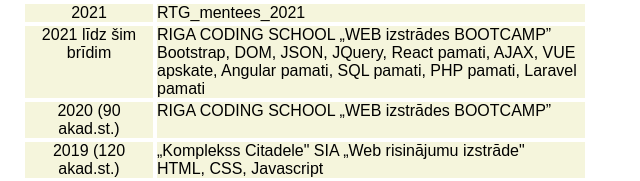
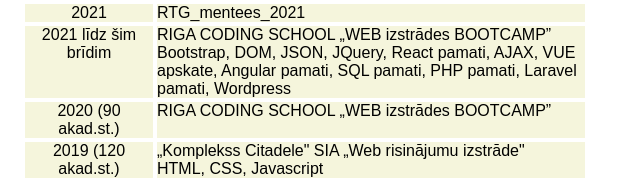
Before and after one commit to julacha/porfolio, a plain HTML site: page experience.html in a window 1280 px wide. Shown: the part 588-769 px from the top of the page, 375-1015 px from the left. Drawn offline with Linux system fonts and the light colour scheme.

Commit message:
added wordpress

```diff
--- a/experience.html
+++ b/experience.html
@@ -45,7 +45,7 @@
         <span class="rtg">RTG_mentees_2021</span>
         <span class="date_6">2021 līdz šim brīdim</span>
         <span class="rcs_2">RIGA CODING SCHOOL „WEB izstrādes BOOTCAMP”<br>
-            Bootstrap, DOM, JSON, JQuery, React pamati, AJAX, VUE apskate, Angular pamati, SQL pamati, PHP pamati, Laravel pamati</span>
+            Bootstrap, DOM, JSON, JQuery, React pamati, AJAX, VUE apskate, Angular pamati, SQL pamati, PHP pamati, Laravel pamati, Wordpress</span>
         <span class="date_7">2020 (90  akad.st.)</span>
         <span class="rcs_1">RIGA CODING SCHOOL „WEB izstrādes BOOTCAMP”</span>
         <span class="date_8">2019 (120 akad.st.)</span>
```
